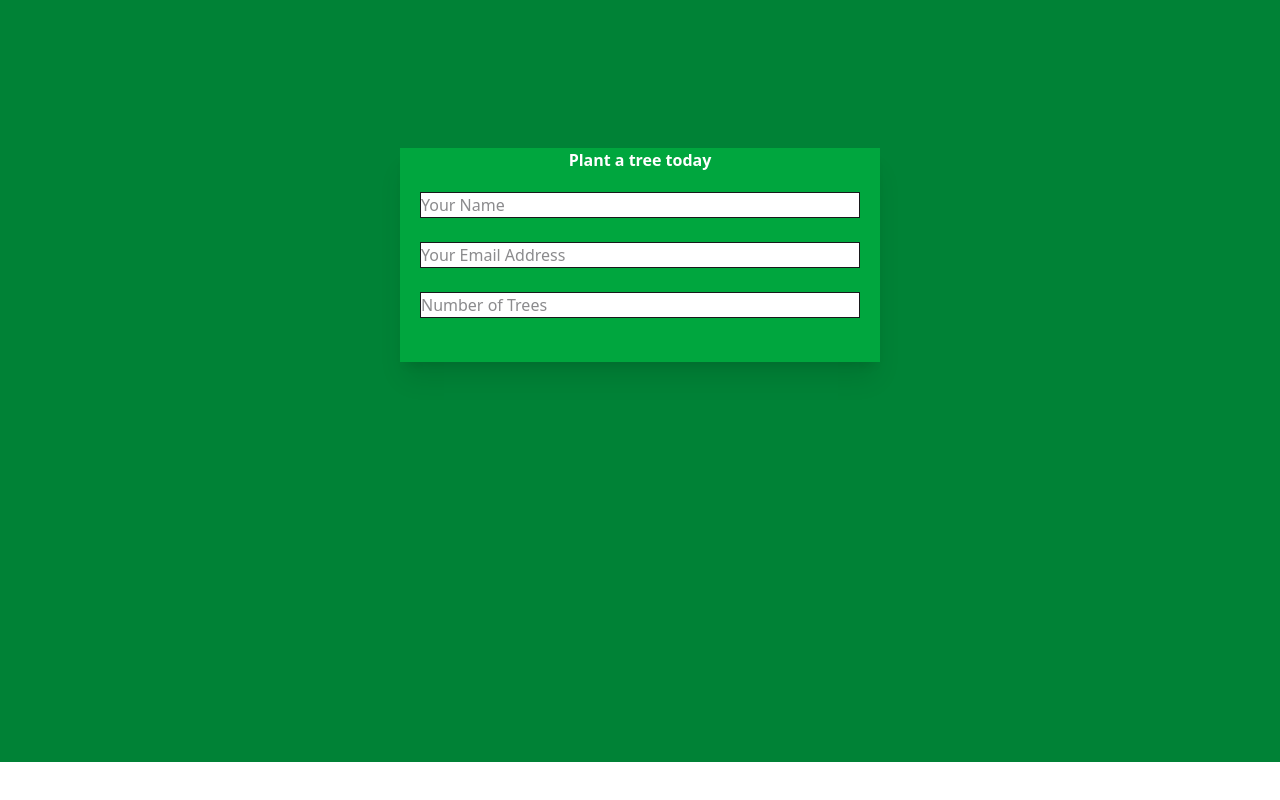
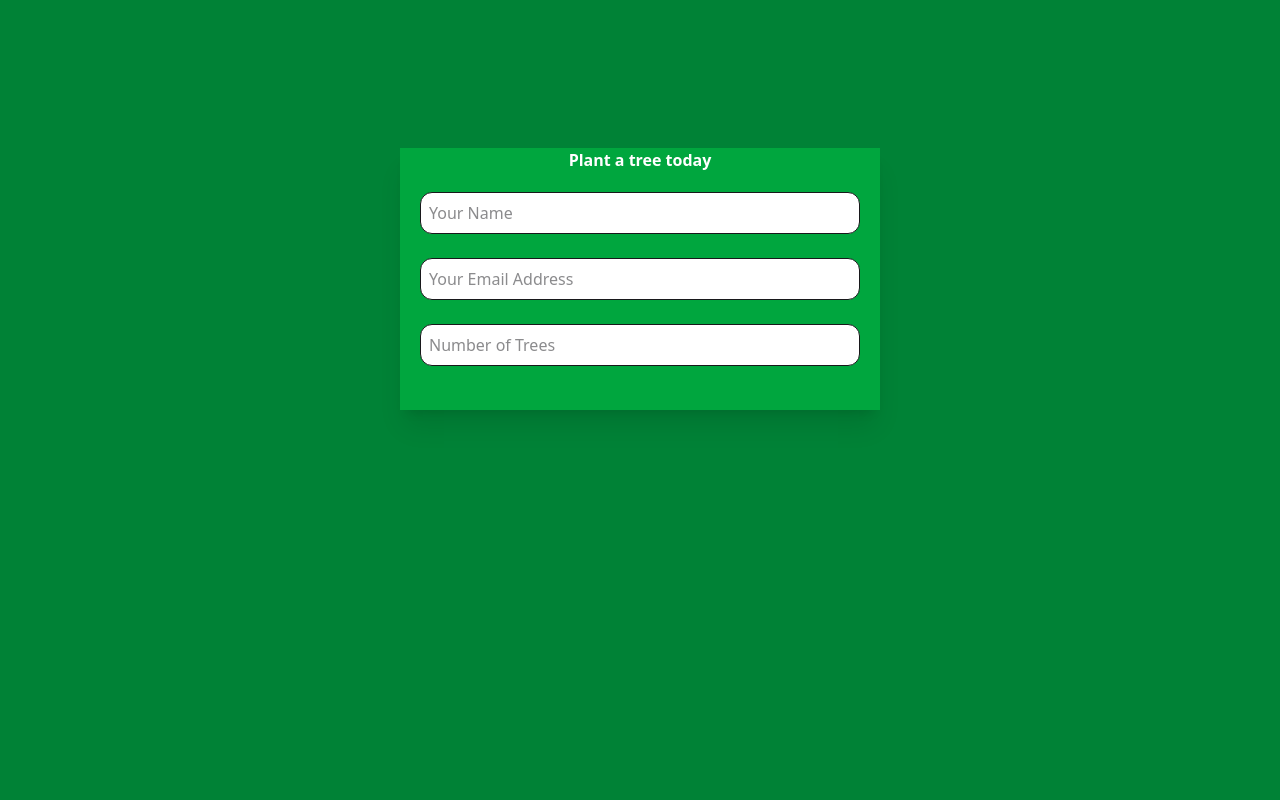
Before and after one commit to alaminislamuchash/Green_Earth, a plain HTML site: page index.html in a window 1280 px wide. Shown: the part 2996-3796 px from the top of the page. Before the commit the page ends 3758 px from the top, so only its background shows below. Drawn offline with nearby package versions, Linux system fonts and the light colour scheme.

Commit message:
change commit

```diff
--- a/index.html
+++ b/index.html
@@ -292,14 +292,18 @@
       <div class="shadow-xl bg-green-600">
         <h2 class="text-center text-white font-bold">Plant a tree today</h2>
         <div class="flex flex-col p-5">
-          <input class="bg-white" type="text" placeholder="Your Name" /><br />
           <input
-            class="bg-white"
+            class="bg-white rounded-xl p-2"
+            type="text"
+            placeholder="Your Name"
+          /><br />
+          <input
+            class="bg-white rounded-xl p-2"
             type="text"
             placeholder="Your Email Address"
           /><br />
           <input
-            class="bg-white"
+            class="bg-white rounded-xl p-2"
             type="text"
             placeholder="Number of Trees"
           /><br />
```
